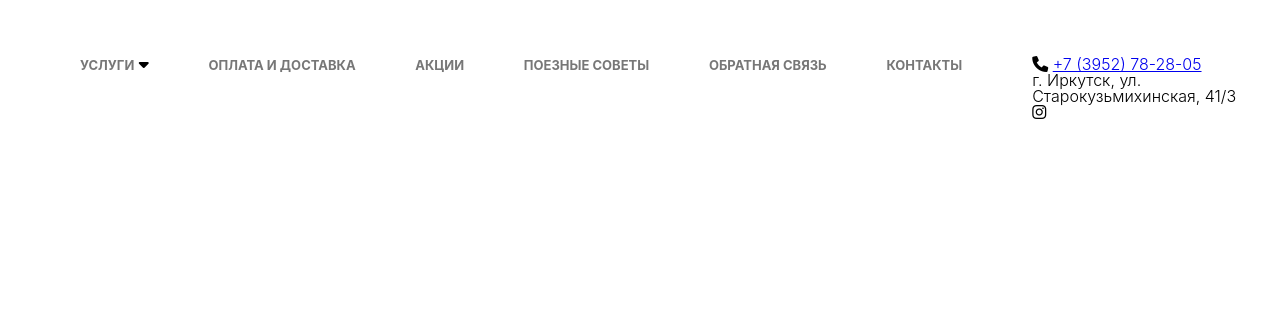
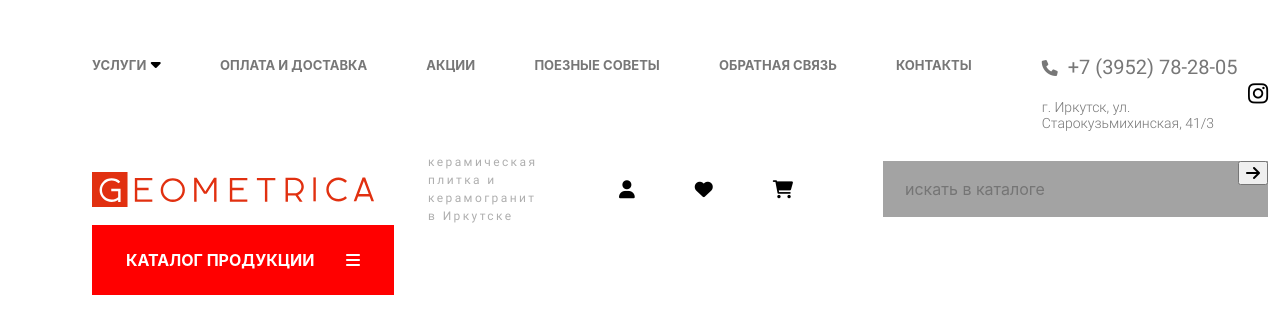
Before and after one commit to makrenka/geometrica, a plain HTML site: page index.html in a window 1280 px wide. Drawn offline with Linux system fonts and the light colour scheme; files whose address does not match are found by name; a web font is replaced by a local one.

Commit message:
add header panel

```diff
--- a/css/common.css
+++ b/css/common.css
@@ -1,4 +1,9 @@
 .container {
     margin: 0 auto;
+    max-width: 1372px;
+    padding: 0 12px;
+}
 
+.flex-container {
+    display: flex;
 }
--- a/css/components/header.css
+++ b/css/components/header.css
@@ -9,8 +9,8 @@
 
 .header__navigation {
     max-width: 953px;
+    width: 100%;
     padding-right: 70px;
-    width: 100%;
 }
 
 .header__navigation-list {
@@ -29,11 +29,11 @@
 }
 
 .header__navigation-link:hover {
-    color: var(--link-active-color);
+    color: #000;
 }
 
 .header__navigation-list-item--dropdown::after {
-    content: '\f0d7';
+    content: "\f0d7";
     font-family: "Font Awesome 6 Free";
     font-weight: 900;
 }
@@ -42,15 +42,15 @@
     position: relative;
 }
 
-.header__navigation-list-item--dropdow:hover .header__navigation-sub-menu {
+.header__navigation-list-item--dropdown:hover .header__navigation-sub-menu {
     opacity: 1;
     visibility: visible;
 }
 
 .header__navigation-sub-menu {
     position: absolute;
-    padding: 10px;
-    border: 1px solid var(--link-active-color);
+    top: 25px;
+    border: 1px solid var(--grey-darken-3);
     width: 200px;
     transition: .5s;
     opacity: 0;
@@ -71,3 +71,100 @@
 .header__navigation-sub-menu li:hover {
     background-color: var(--grey-darken-4);
 }
+
+.header__contacts-location {
+    color: var(--link-color);
+    font-family: 'Roboto';
+    font-weight: 300;
+    font-size: 14px;
+    line-height: 16px;
+    margin-top: 20px;
+}
+
+.header__contacts {
+    display: flex;
+    align-items: center;
+    justify-content: space-between;
+    flex: 1 1 auto;
+}
+
+.header__contacts-instagram {
+    color: #000;
+    font-size: 23px;
+    transition: color .5s;
+}
+
+.header__contacts-instagram:hover {
+    color: var(--red-darken-1);
+}
+
+.header__panel {
+    display: flex;
+    justify-content: space-between;
+    align-items: center;
+    margin-top: 22px;
+}
+
+.header__description {
+    font-family: 'Roboto';
+    font-weight: 400;
+    font-size: 12px;
+    line-height: 18px;
+    color: var(--grey-darken-2);
+    letter-spacing: .2em;
+    margin-left: 54px;
+}
+
+.header__control {
+    margin-left: 68px;
+    font-size: 18px;
+    display: flex;
+    align-items: center;
+}
+
+.header__control-icon {
+    margin-right: 60px;
+}
+
+.header__control-icon:last-child {
+    margin-right: 0;
+}
+
+.header__search {
+    margin-left: 90px;
+    position: relative;
+}
+
+.header__search-input {
+    background-color: var(--grey-darken-3);
+    border: none;
+    padding: 19px 35px 19px 22px;
+    width: 385px;
+}
+
+.header__search-button {
+    position: absolute;
+    right: 0;
+
+}
+
+.header__catalog-button {
+    display: flex;
+    align-items: center;
+    justify-content: space-between;
+    padding: 0 34px;
+    height: 70px;
+    min-width: 302px;
+    border: none;
+    cursor: pointer;
+    background-color: var(--red-darken-1);
+    font-family: 'Inter';
+    font-weight: 700;
+    font-size: 16px;
+    line-height: 19px;
+    color: #fff;
+}
+
+.header__catalog-button:hover {
+    background-color: var(--red-darken-2);
+}
--- /dev/null
+++ b/css/components/phone-number.css
@@ -0,0 +1,24 @@
+.phone-number {
+    display: flex;
+    align-items: center;
+    color: var(--link-color);
+    transition: color .5;
+}
+
+.phone-number:hover {
+    color: var(--link-active-color);
+}
+
+.phone-number__link {
+    color: inherit;
+    text-decoration: none;
+    font-family: 'Roboto';
+    font-weight: 400;
+    font-size: 20px;
+    line-height: 23px;
+}
+
+.phone-number__icon {
+    font-size: 16px;
+    margin-right: 10px;
+}
--- a/css/main.css
+++ b/css/main.css
@@ -5,6 +5,7 @@
 @import url(../libs/css/font-awesome.css);
 @import url(./common.css);
 @import url(./components/header.css);
+@import url(./components/phone-number.css);
 
 * {
     box-sizing: border-box;
--- a/index.html
+++ b/index.html
@@ -11,7 +11,8 @@
 
 <body>
     <header class="header">
-        <div class="container header__wrapper">
+        <div class="container">
+            <div class="header__wrapper">
                 <nav class="header__navigation">
                     <ul class="header__navigation-list">
                         <li class="header__navigation-list-item header__navigation-list-item--dropdown">
@@ -55,14 +56,40 @@
                 <div class="header__contacts">
                     <div>
                         <div class="phone-number">
-                        <i class="fa-solid fa-phone"></i>
+                            <i class="fa-solid fa-phone phone-number__icon"></i>
                             <a href="tel:+73952782805" class="phone-number__link">+7 (3952) 78-28-05</a>
                         </div>
                         <p class="header__contacts-location">г. Иркутск, ул. Старокузьмихинская, 41/3</p>
+
+                    </div>
+                    <a href="/instagram" target="_blank" class="header__contacts-instagram">
                         <i class="fa-brands fa-instagram"></i>
+                    </a>
                 </div>
             </div>
+            <div class="header__panel">
+                <img src="./images/logo.svg" alt="logo" class="header__logo">
+                <p class="header__description">керамическая плитка и <br>
+                    керамогранит в Иркутске</p>
+                <div class="header__control">
+                    <i class="fa-solid fa-user header__control-icon"></i>
+                    <i class="fa-solid fa-heart header__control-icon"></i>
+                    <i class="fa-solid fa-cart-shopping header__control-icon"></i>
                 </div>
+                <form class="header__search">
+                    <input class="header__search-input" type="text" name="search-products"
+                        placeholder="искать в каталоге">
+                        <button type="submit" class="header__search-button">
+                            <i class="fa-solid fa-arrow-right"></i>
+                        </button>
+                </form>
+            </div>
+            <button class="header__catalog-button">
+                КАТАЛОГ ПРОДУКЦИИ
+                <i class="fa-solid fa-bars"></i>
+            </button>
+        </div>
+
     </header>
 </body>
 
```
Also changed, not shown: images/logo.svg (added). Lines whose indentation alone changed are shown as unchanged.
